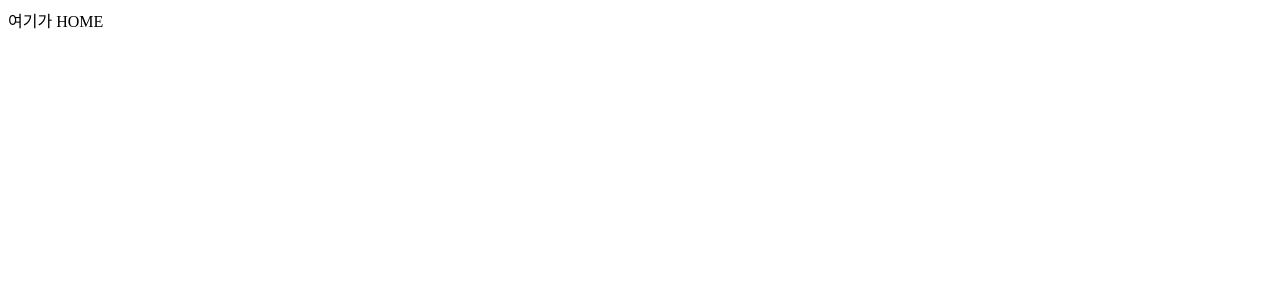
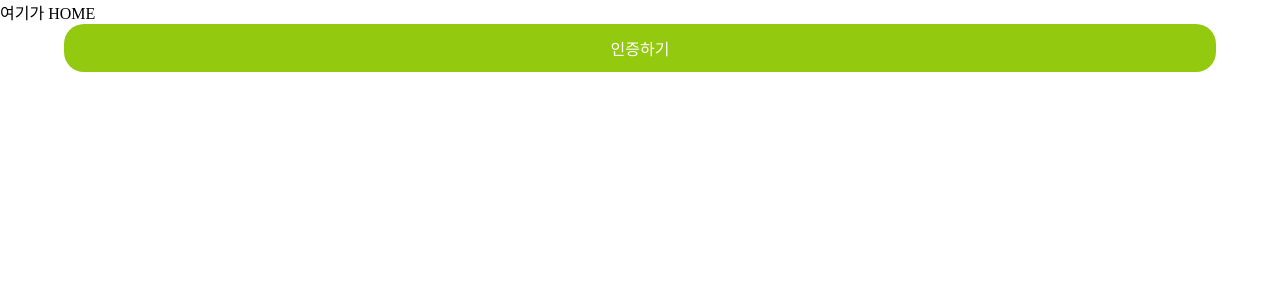
Before and after one commit to B-108/8finance, a React (Vite) app in the folder Billage/Front/billage/: page / in a window 1280 px wide. Shown: the top 300 px of the page. Built offline with nearby package versions, Linux system fonts and the light colour scheme.

Commit message:
feat : themes 아토미 디자인 정의

```diff
--- a/Billage/Front/billage/index.html
+++ b/Billage/Front/billage/index.html
@@ -8,7 +8,7 @@
     <meta name="theme-color" content="width=device-width, initial-scale=1.0" />
     <title>Vite + React + TS</title>
   </head>
-  <body>
+  <body style="margin: 0px">
     <div id="root"></div>
     <script type="module" src="/src/main.tsx"></script>
     <script>
--- a/Billage/Front/billage/src/Router.tsx
+++ b/Billage/Front/billage/src/Router.tsx
@@ -1,8 +1,8 @@
 import { createBrowserRouter } from "react-router-dom";
-import Root from "./App";
 import Home from "/src/pages/Home";
 import ErrorComponent from "src/pages/ErrorComponent";
 import NotFound from "src/pages/NotFound";
+import Root from "src/App";
 
 const router = createBrowserRouter([
     {
--- a/Billage/Front/billage/src/components/Common/Button.tsx
+++ b/Billage/Front/billage/src/components/Common/Button.tsx
@@ -2,6 +2,7 @@
 import React from 'react'
 
 import styled, {css} from "styled-components"
+import theme from '/src/themes';
 
 interface ButtonProps {
     children?: React.ReactNode;
@@ -24,34 +25,36 @@ interface ButtonProps {
     // 색상 지정
     $Green ?:boolean
     $Grey ?:boolean
-
-
 }
 
 const StyledButton = styled.button<ButtonProps>`
     width: auto;
     border : none;
-    font-size: 1rem;
-    padding: 0.5rem 1rem;
-    border-radius: 0.75rem;
-
-    // disabled가 아닐때(활성화), hover
-    &:not(:disabled):hover {
-
-    }
-
-    // 비활성화
-    &:disabled {
-
-    }
+    color: white;
+    font-size: 16px;
+    border-radius: 20px;
 
     // 꽉 찬 버튼
     ${(props) =>
-        props.$fullWidth &&
+        props.$bigButton &&
         css`
-            width:100%;
+            width: 90%;
+            height: 48px;
+            margin-left: 5%;
+
         `
     }
+
+    // 초록색
+    ${(props) =>
+        props.$Green &&
+        css`
+            background-color:  ${theme.color.green};
+        `
+    }
+
+
+
     // 절반만 차지
     ${(props) =>
         props.$halfWidth &&
@@ -210,3 +213,16 @@ const Button = (props:ButtonProps) => {
 }
 
 export default Button
+
+
+
+
+    // // disabled가 아닐때(활성화), hover
+    // &:not(:disabled):hover {
+
+    // }
+
+    // // 비활성화
+    // &:disabled {
+
+    // }
--- a/Billage/Front/billage/src/pages/Home.tsx
+++ b/Billage/Front/billage/src/pages/Home.tsx
@@ -1,8 +1,12 @@
+import Button from "src/components/Common/Button";
 
 function Home() {
   return (
     <>
       <div>여기가 HOME</div>
+      <Button
+        $bigButton
+        $Green> 인증하기 </Button>
     </>
   );
 }
--- a/Billage/Front/billage/src/themes/color.ts
+++ b/Billage/Front/billage/src/themes/color.ts
@@ -1,8 +1,9 @@
 const color = {
   green : "#93C90F",
-  lightgrey : "#BDBDBD",
+  lightGrey : "#BDBDBD",
+  darkGrey : "#979797",
   black : "#000000",
-  white : "FFFFFF",
+  white : "#FFFFFF",
 
 } as const;
 
--- /dev/null
+++ b/Billage/Front/billage/src/themes/fontSize.ts
@@ -0,0 +1,12 @@
+const fontSize = {
+  extraLarge: '28px',
+  large: '26px',
+  medium: '18px',
+  default: '16px',
+  small: '14px',
+  extraSmall: '13px',
+} as const;
+
+export type fontSizeThemeKey = keyof typeof fontSize;
+
+export default fontSize;
--- a/Billage/Front/billage/src/themes/index.ts
+++ b/Billage/Front/billage/src/themes/index.ts
@@ -1,5 +1,7 @@
+import color from "src/themes/color";
+
 const theme = {
-
+  color,
 
 } as const;
 
```
